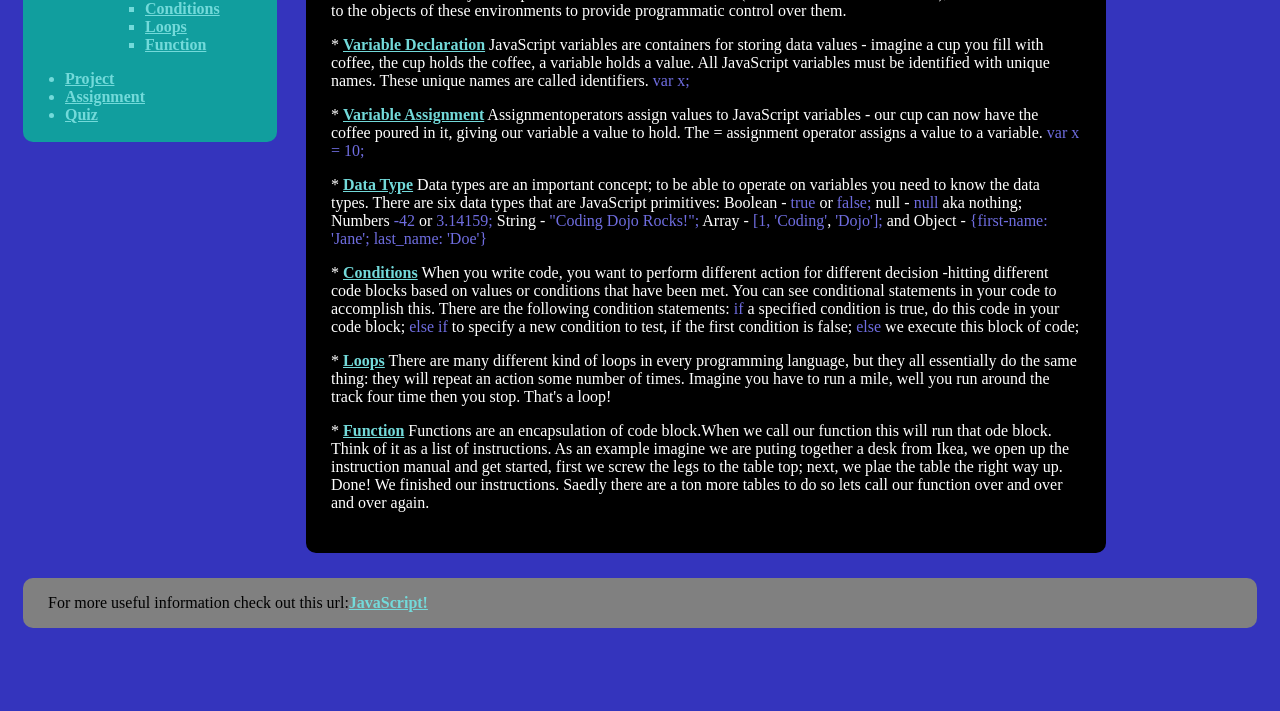
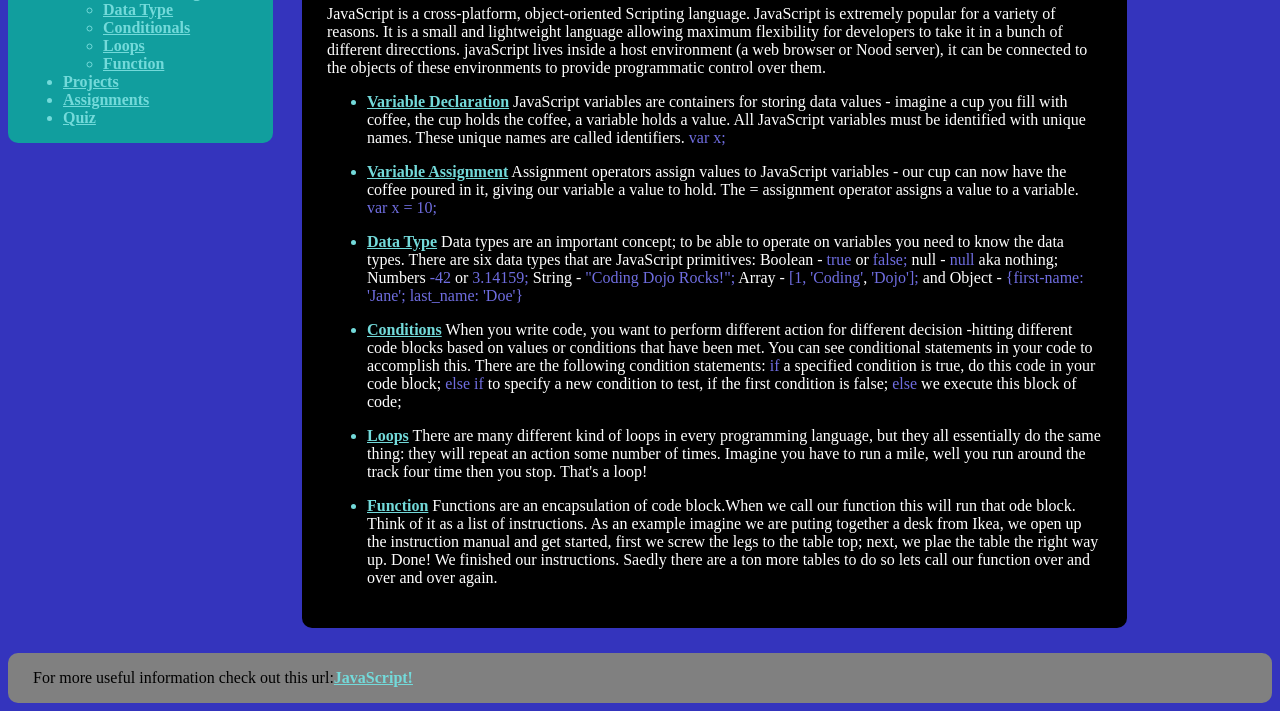
Before and after one commit to LongVu80/JavaScript-Basics, a plain HTML site: page index.html in a window 1280 px wide. Shown: the part 267-978 px from the top of the page. Before the commit the page ends 918 px from the top, so only its background shows below. Drawn offline with Linux system fonts and the light colour scheme.

Commit message:
update index.html and styles.css

```diff
--- a/css/styles.css
+++ b/css/styles.css
@@ -1,12 +1,12 @@
 body{
     background-color: rgb(52, 52, 189);
 }
-#wrapper{
+#wcontainer{
     width: 1100x;
     background-color: rgb(52, 52, 189);
     padding: 15px;
    }
-#header{
+.header{
     background-color: red;
     border-radius: 10px;
     margin-bottom: 25px;
@@ -21,23 +21,26 @@ h1{
     font-weight: bold;
     color: white;
 }
-#nav{
+.navbar{
     background-color:rgb(17, 158, 158);
     border-radius: 10px;
-    padding: 2px;
+    padding-left: 15px;
     width: 250px;
-    min-height: 250px;
+    min-height: 225px;
     display: inline-block;
 }
-ul, li, a{
+ul, li{
+    color: rgb(115, 218, 218);
+}
+a{
     color: rgb(115, 218, 218);
     font-weight:bold;
 }
-#main{
+.main{
     display: inline-block;
     background-color: black;
     vertical-align: top;
-    width: 750px;
+    width: 775px;
     border-radius: 10px;
     margin: 0px 0px 25px 25px;
     padding: 25px;
@@ -49,14 +52,10 @@ h2{
 p{
     color: white;
 }
-.color1{
-    color: rgb(115, 218, 218);
-    font-weight: bold;
-}
 .color2{
     color: rgb(111, 109, 224);
 }
-#footer{
+.footer{
     display: inline-block;
     background-color: grey;
     min-width: 750px;
--- a/index.html
+++ b/index.html
@@ -9,67 +9,57 @@
             <div id="header">
                 <h1>JavaScript Basics</h1>
             </div>
-            <div id="nav">
-                    <ul>
-                        <li><a href="#">Home</a></li>
+            <div id="container">
+                <div class="header">
+                    <h1>JavaScript Basics</h1>
+                </div>
+
+                <div class="navbar">
+                    <a href="#">Home</a>
                     <ul>
                         <li><a href="#">JavaScript Overview</a></li>
                         <ul>
                             <li><a href="#">Variable Declaration</a></li>
                             <li><a href="#">Variable Assignment</a></li>
                             <li><a href="#">Data Type</a></li>
-                                <li><a href="#">Conditions</a></li>
+                            <li><a href="#">Conditionals</a></li>
                             <li><a href="#">Loops</a></li>
                             <li><a href="#">Function</a></li>
                         </ul>
-                        </ul>
-                    </ul>
-                    <ul>
-                        <li><a href="#">Project</a></li>
-                        <li><a href="#">Assignment</a></li>
+                        <li><a href="#">Projects</a></li>
+                        <li><a href="#">Assignments</a></li>
                         <li><a href="#">Quiz</a></li>
                     </ul>
                 </div>
-            <div id="main">
+            <div class="main">
                <h2>JavaScript-Basics</h2>
                <p>JavaScript is a cross-platform, object-oriented Scripting language. JavaScript is extremely popular for a variety of reasons.
                     It is a small and lightweight language allowing maximum flexibility for developers to take it in a bunch of different direcctions.
                     javaScript lives inside a host environment (a web browser or Nood server), it can be connected to the objects of these environments
                     to provide programmatic control over them.
                 </p>
-                <p>
-                    *   <span class="color1"><u>Variable Declaration</u></span> JavaScript variables are containers for storing data values - imagine a cup you fill
+                <ul>
+                    <li><p><a href="#">Variable Declaration</a> JavaScript variables are containers for storing data values - imagine a cup you fill
                     with coffee, the cup holds the coffee, a variable holds a value. All JavaScript variables must be identified with unique names.
-                    These unique names are called identifiers. <span class="color2">var x;</span>
-                </p>
-                <p>
-                    *   <span class="color1"><u>Variable Assignment</u></span> Assignmentoperators assign values to JavaScript variables - our cup can now have the
-                    coffee poured in it, giving our variable a value to hold. The = assignment operator assigns a value to a variable. <span class ="color2">var x = 10;</span>
-                </p>
-                <p>
-                    *   <span class="color1"><u>Data Type</u></span> Data types are an important concept; to be able to operate on variables you need to know the data types.
+                    These unique names are called identifiers. <span class="color2">var x;</span></p></li>
+                    <li><p><a href="#">Variable Assignment</a> Assignment operators assign values to JavaScript variables - our cup can now have the
+                    coffee poured in it, giving our variable a value to hold. The = assignment operator assigns a value to a variable. <span class ="color2">var x = 10;</span></p></li>
+                    <li><p><a href="#">Data Type</a> Data types are an important concept; to be able to operate on variables you need to know the data types.
                     There are six data types that are JavaScript primitives: Boolean - <span class="color2">true</span> or <span class="color2">false;</span> null - <span class="color2">null</span>
                     aka nothing; Numbers <span class="color2">-42</span> or <span class="color2">3.14159;</span> String - <span class="color2">"Coding Dojo Rocks!";</span>
-                    Array - <span class="color2">[1, 'Coding'</span>, <span class="color2">'Dojo'];</span> and Object - <span class="color2">{first-name: 'Jane'; last_name: 'Doe'}</span>
-                </p>
-                <p>
-                    *   <span class="color1"><u>Conditions</u></span> When you write code, you want to perform different action for different decision -hitting different code blocks
+                    Array - <span class="color2">[1, 'Coding'</span>, <span class="color2">'Dojo'];</span> and Object - <span class="color2">{first-name: 'Jane'; last_name: 'Doe'}</span></p></li>
+                    <li><p><a href="#">Conditions</a> When you write code, you want to perform different action for different decision -hitting different code blocks
                     based on values or conditions that have been met. You can see conditional statements in your code to accomplish this. There are the following condition
                     statements: <span class="color2">if</span> a specified condition is true, do this code in your code block; <span class="color2">else if</span> to specify a new condition to test, if the first condition is
-                    false; <span class="color2">else</span> we execute this block of code;
-                </p>
-                <p>
-                    *   <span class="color1"><u>Loops</u></span> There are many different kind of loops in every programming language, but they all essentially do the same thing:
-                    they will repeat an action some number of times. Imagine you have to run a mile, well you run around the track four time then you stop. That's a loop!
-                </p>
-                <p>
-                    *   <span class="color1"><u>Function</u></span> Functions are an encapsulation of code block.When we call our function this will run that ode block. Think of it as
+                    false; <span class="color2">else</span> we execute this block of code;</p></li>
+                    <li><p><a href="#">Loops</a> There are many different kind of loops in every programming language, but they all essentially do the same thing:
+                    they will repeat an action some number of times. Imagine you have to run a mile, well you run around the track four time then you stop. That's a loop!</p></li>
+                    <li><p><a href="#">Function</a> Functions are an encapsulation of code block.When we call our function this will run that ode block. Think of it as
                     a list of instructions. As an example imagine we are puting together a desk from Ikea, we open up the instruction manual and get started, first we
                     screw the legs to the table top; next, we plae the table the right way up. Done! We finished our instructions. Saedly there are a ton more tables to
-                    do so lets call our function over and over and over again.
-                </p>
+                    do so lets call our function over and over and over again.</p></li>
             </div>
-            <div id ="footer">
+            <div class ="footer">
                 For more useful information check out this url: <a href="#">JavaScript!</a>
             </div>
         </div>
```
Lines whose indentation alone changed are shown as unchanged.
